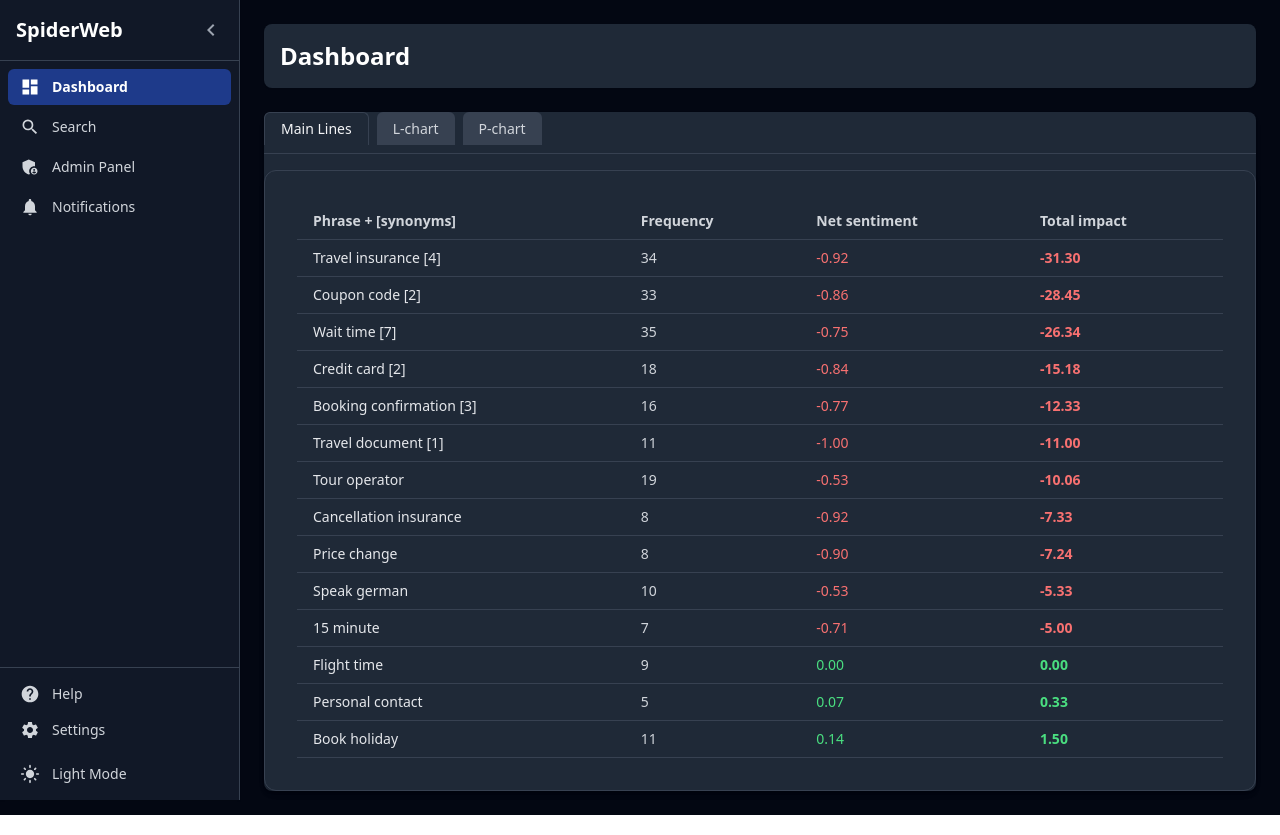
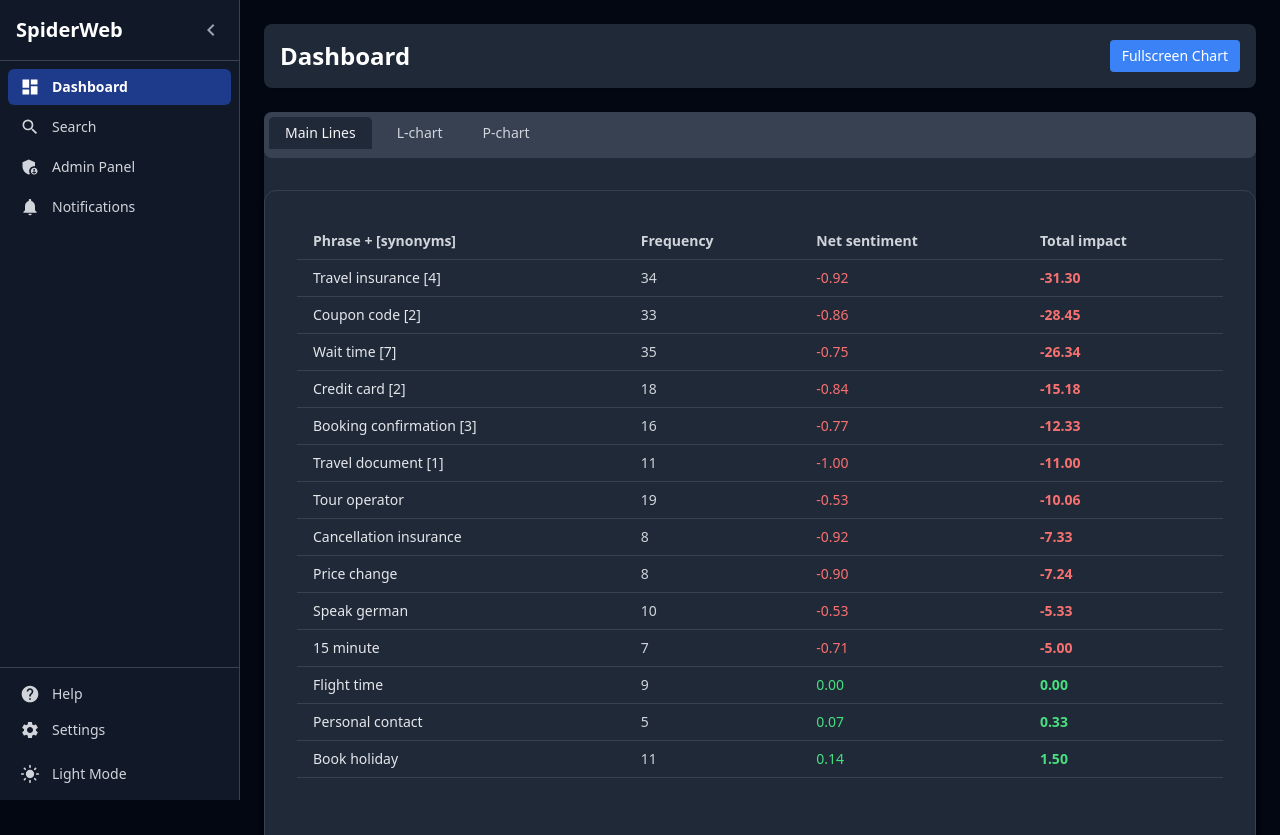
Before and after one commit to itaym2910/spiderweb.2, a React (Vite) app: page / in a window 1280 px wide. Built offline with nearby package versions, Linux system fonts and the light colour scheme.

Commit message:
fullscreen button

```diff
--- a/src/App.jsx
+++ b/src/App.jsx
@@ -1,5 +1,5 @@
 // App.js
-import React, { useState } from "react";
+import React, { useState, useEffect } from "react"; // Import useEffect
 import { BrowserRouter } from "react-router-dom";
 import { Sidebar } from "./components/ui/sidebar";
 import MainPage from "./MainPage";
@@ -7,17 +7,28 @@ import MainPage from "./MainPage";
 function App() {
   const [currentPage, setCurrentPage] = useState("Dashboard");
   const [isSidebarCollapsed, setIsSidebarCollapsed] = useState(false);
-  const [isFullscreen, setIsFullscreen] = useState(false); // New state for fullscreen
+  const [isFullscreen, setIsFullscreen] = useState(false); // State for fullscreen
 
   let pageTitle = currentPage;
   if (currentPage === "Notifications") {
     pageTitle = "Alerts";
   }
 
-  // Function to toggle fullscreen, can be passed down
+  // Function to toggle fullscreen
   const toggleFullscreen = () => {
+    // Prevent entering fullscreen if not on Dashboard (though button is conditional)
+    if (!isFullscreen && currentPage !== "Dashboard") {
+      return;
+    }
     setIsFullscreen(!isFullscreen);
   };
+
+  // Effect to automatically exit fullscreen if navigating away from Dashboard
+  useEffect(() => {
+    if (isFullscreen && currentPage !== "Dashboard") {
+      setIsFullscreen(false);
+    }
+  }, [currentPage, isFullscreen]);
 
   return (
     <BrowserRouter>
@@ -32,23 +43,46 @@ function App() {
           />
         )}
         <main
-          className={`flex-1 overflow-y-hidden ${
+          className={`flex-1 overflow-y-hidden relative ${
+            // Added relative for positioning back button
             isFullscreen ? "p-0" : "p-4 md:p-6" // Remove padding in fullscreen
           }`}
         >
           {/* Conditionally render Header */}
           {!isFullscreen && (
-            <header className="bg-white dark:bg-gray-800 shadow-sm p-4 mb-6 rounded-lg">
+            <header className="bg-white dark:bg-gray-800 shadow-sm p-4 mb-6 rounded-lg flex justify-between items-center">
               <h1 className="text-2xl font-semibold text-gray-900 dark:text-white">
                 {pageTitle}
               </h1>
+              {/* Show Fullscreen button only on Dashboard page when not already fullscreen */}
+              {currentPage === "Dashboard" && !isFullscreen && (
+                <button
+                  onClick={toggleFullscreen}
+                  className="px-3 py-1.5 text-sm bg-blue-500 text-white rounded hover:bg-blue-600 focus:outline-none focus:ring-2 focus:ring-blue-500 focus:ring-opacity-50"
+                  aria-label="Enter fullscreen chart view"
+                >
+                  Fullscreen Chart
+                </button>
+              )}
             </header>
           )}
-          {/* Pass fullscreen state and toggle function to MainPage */}
+
+          {/* Show "Back to place" button only when fullscreen AND on the Dashboard page */}
+          {isFullscreen && currentPage === "Dashboard" && (
+            <button
+              onClick={toggleFullscreen}
+              className="absolute top-4 right-4 z-[100] px-3 py-1.5 text-sm bg-gray-700 text-white rounded hover:bg-gray-600 focus:outline-none focus:ring-2 focus:ring-gray-500 focus:ring-opacity-50"
+              aria-label="Exit fullscreen chart view"
+            >
+              Back to place
+            </button>
+          )}
+
+          {/* Pass fullscreen state to MainPage */}
           <MainPage
             currentPage={currentPage}
             isFullscreen={isFullscreen}
-            toggleFullscreen={toggleFullscreen}
+            // toggleFullscreen is handled by buttons in App.js directly
           />
         </main>
       </div>
--- a/src/DashboardPage.jsx
+++ b/src/DashboardPage.jsx
@@ -1,7 +1,6 @@
-import React, { useState, useEffect } from "react"; // Make sure all necessary imports are here
+import React, { useState, useEffect } from "react";
 import { useNavigate, useLocation, Routes, Route } from "react-router-dom";
-// Import your UI components (Card, Table, Tabs etc.)
-import { Card, CardContent } from "./components/ui/card"; // Adjust path if necessary
+import { Card, CardContent } from "./components/ui/card";
 import {
   Table,
   TableHead,
@@ -9,15 +8,14 @@ import {
   TableBody,
   TableRow,
   TableCell,
-} from "./components/ui/table"; // Adjust path
-import { Tabs, TabsList, TabsTrigger, TabsContent } from "./components/ui/tabs"; // Your custom tabs
-// Import your page/visualizer components
-import NetworkVisualizerWrapper from "./components/NetworkVisualizerWrapper"; // Adjust path
-import NetworkVisualizer5Wrapper from "./components/NetworkVisualizer5Wrapper"; // Adjust path
-import CoreSitePage from "./components/CoreSite/CoreSitePage"; // Adjust path
-import { data } from "./dataMainLines"; // Adjust path
+} from "./components/ui/table";
+import { Tabs, TabsList, TabsTrigger, TabsContent } from "./components/ui/tabs";
+import NetworkVisualizerWrapper from "./components/NetworkVisualizerWrapper";
+import NetworkVisualizer5Wrapper from "./components/NetworkVisualizer5Wrapper";
+import CoreSitePage from "./components/CoreSite/CoreSitePage";
+import { data } from "./dataMainLines";
 
-export function DashboardPage() {
+export function DashboardPage({ isAppFullscreen }) {
   const [theme, setTheme] = useState(
     document.documentElement.classList.contains("dark") ? "dark" : "light"
   );
@@ -25,7 +23,6 @@ export function DashboardPage() {
   const location = useLocation();
 
   useEffect(() => {
-    // Theme observer logic (keep as is)
     const observer = new MutationObserver(() => {
       const isDark = document.documentElement.classList.contains("dark");
       setTheme(isDark ? "dark" : "light");
@@ -37,16 +34,13 @@ export function DashboardPage() {
     return () => observer.disconnect();
   }, []);
 
-  // eslint-disable-next-line no-unused-vars
-  const handleTabChange = (newlySelectedTabValue) => {
-    // newlySelectedTabValue is not strictly needed by this logic anymore but kept for consistency if your Tabs component passes it
+  const handleTabChange = () => {
     const currentPath = location.pathname;
     const isOnLZoneDetail = currentPath.includes("/l-zone/");
     const isOnPZoneDetail = currentPath.includes("/p-zone/");
 
     if (isOnLZoneDetail || isOnPZoneDetail) {
       let calculatedBasePath = currentPath;
-
       if (isOnLZoneDetail) {
         const parts = currentPath.split("/l-zone/");
         calculatedBasePath = parts[0];
@@ -54,47 +48,65 @@ export function DashboardPage() {
         const parts = currentPath.split("/p-zone/");
         calculatedBasePath = parts[0];
       }
-
       if (calculatedBasePath === "" || calculatedBasePath === undefined) {
         calculatedBasePath = "/";
       }
-
-      // This check might be redundant if the above logic always produces a valid start,
-      // but it's a small safeguard.
       if (!calculatedBasePath.startsWith("/")) {
         calculatedBasePath = "/" + calculatedBasePath;
       }
-
       if (calculatedBasePath !== currentPath) {
         try {
           navigate(calculatedBasePath);
         } catch (e) {
-          // You might still want to log critical errors in a production logging system
           console.error("Navigation error in handleTabChange:", e);
         }
       }
     }
-    // No 'else' block needed for navigation if not on a detail page;
-    // the tab switch itself will render the new content at the current URL.
   };
 
   return (
-    <div className="bg-white dark:bg-gray-800 p-0 md:p-0 rounded-lg shadow-md">
+    <div
+      className={`flex flex-col h-full p-0 ${
+        // p-0, App.js main handles outer padding
+        isAppFullscreen
+          ? "bg-white dark:bg-gray-800" // In fullscreen, simple background
+          : "bg-white dark:bg-gray-800 rounded-lg shadow-md" // Normal state with rounded/shadow
+      }`}
+    >
       <Tabs
         defaultValue="table"
-        className="w-full" // This className should now be applied by your custom Tabs
+        className="w-full flex flex-col flex-1" // Tabs component grows
         onValueChange={handleTabChange}
       >
-        <TabsList /* ... */>
+        <TabsList
+          className={`bg-gray-100 dark:bg-gray-700 p-1 rounded-lg ${
+            isAppFullscreen ? "mx-0 my-0 rounded-none" : "mb-4" // Adjust for fullscreen
+          }`}
+        >
           <TabsTrigger value="table">Main Lines</TabsTrigger>
           <TabsTrigger value="l_network">L-chart</TabsTrigger>
           <TabsTrigger value="p_network">P-chart</TabsTrigger>
         </TabsList>
 
-        <TabsContent value="table">
-          {/* ... Table content ... */}
-          <Card className="border dark:border-gray-700">
-            <CardContent className="overflow-x-auto p-4">
+        {/* Table Tab */}
+        <TabsContent
+          value="table"
+          className="flex-1 flex flex-col min-h-0" // Ensure it can grow
+        >
+          <Card
+            className={`flex-1 flex flex-col min-h-0 ${
+              // Card grows
+              isAppFullscreen
+                ? "border-0 rounded-none shadow-none" // Fullscreen: no border/radius/shadow
+                : "border dark:border-gray-700" // Normal: with border
+            }`}
+          >
+            <CardContent
+              className={`overflow-auto flex-1 ${
+                // CardContent scrolls, takes space
+                isAppFullscreen ? "p-0" : "p-4" // Fullscreen: no padding
+              }`}
+            >
               <Table>
                 <TableHeader>
                   <TableRow className="border-b dark:border-gray-700">
@@ -151,10 +163,25 @@ export function DashboardPage() {
           </Card>
         </TabsContent>
 
-        <TabsContent value="l_network" key="l_network_content">
-          <Card className="border dark:border-gray-700">
-            <CardContent className="p-4">
-              <div className="relative w-full h-[770px]">
+        {/* L-Network Tab */}
+        <TabsContent
+          value="l_network"
+          key="l_network_content"
+          className="flex-1 flex flex-col min-h-0"
+        >
+          <Card
+            className={`flex-1 flex flex-col min-h-0 ${
+              isAppFullscreen
+                ? "border-0 rounded-none shadow-none"
+                : "border dark:border-gray-700"
+            }`}
+          >
+            <CardContent
+              className={`flex-1 flex flex-col min-h-0 ${
+                isAppFullscreen ? "p-0" : "p-4"
+              }`}
+            >
+              <div className="relative w-full flex-1 min-h-0">
                 <Routes>
                   <Route
                     index
@@ -169,10 +196,25 @@ export function DashboardPage() {
           </Card>
         </TabsContent>
 
-        <TabsContent value="p_network" key="p_network_content">
-          <Card className="border dark:border-gray-700">
-            <CardContent className="p-4">
-              <div className="relative w-full h-[770px]">
+        {/* P-Network Tab */}
+        <TabsContent
+          value="p_network"
+          key="p_network_content"
+          className="flex-1 flex flex-col min-h-0"
+        >
+          <Card
+            className={`flex-1 flex flex-col min-h-0 ${
+              isAppFullscreen
+                ? "border-0 rounded-none shadow-none"
+                : "border dark:border-gray-700"
+            }`}
+          >
+            <CardContent
+              className={`flex-1 flex flex-col min-h-0 ${
+                isAppFullscreen ? "p-0" : "p-4"
+              }`}
+            >
+              <div className="relative w-full flex-1 min-h-0">
                 <Routes>
                   <Route
                     index
--- a/src/MainPage.jsx
+++ b/src/MainPage.jsx
@@ -3,28 +3,40 @@ import React from "react";
 import { DashboardPage } from "./DashboardPage";
 import { AlertsPage } from "./AlertsPage";
 import { AdminPanelPage } from "./AdminPanelPage";
-import SearchPage from "./SearchPage"; // <-- IMPORT THE NEW PAGE
+import SearchPage from "./SearchPage";
 
-function MainPage({ currentPage }) {
-  console.log("Current page in MainPage:", currentPage);
+// Receive isFullscreen from App.js
+function MainPage({ currentPage, isFullscreen }) {
+  // console.log("Current page in MainPage:", currentPage);
+  // console.log("Is Fullscreen in MainPage:", isFullscreen);
 
   const renderContent = () => {
     switch (currentPage) {
       case "Dashboard":
-        return <DashboardPage />;
-      case "Search": // Make sure this matches the label in Sidebar
-        return <SearchPage />; // <-- USE THE SEARCH PAGE
+        // Pass isFullscreen to DashboardPage
+        return <DashboardPage isAppFullscreen={isFullscreen} />;
+      case "Search":
+        return <SearchPage />;
       case "Notifications":
         return <AlertsPage />;
       case "Admin Panel":
         return <AdminPanelPage />;
       case "Help":
-        return <div className="p-6 bg-white dark:bg-gray-800 rounded-lg shadow">Help Page Content Placeholder</div>;
+        return (
+          <div className="p-6 bg-white dark:bg-gray-800 rounded-lg shadow">
+            Help Page Content Placeholder
+          </div>
+        );
       case "Settings":
-        return <div className="p-6 bg-white dark:bg-gray-800 rounded-lg shadow">Settings Page Content Placeholder</div>;
+        return (
+          <div className="p-6 bg-white dark:bg-gray-800 rounded-lg shadow">
+            Settings Page Content Placeholder
+          </div>
+        );
       default:
-        console.log("Defaulting to DashboardPage because currentPage is:", currentPage);
-        return <DashboardPage />;
+        // console.log("Defaulting to DashboardPage because currentPage is:", currentPage);
+        // Pass isFullscreen to DashboardPage here too for default case
+        return <DashboardPage isAppFullscreen={isFullscreen} />;
     }
   };
 
```
